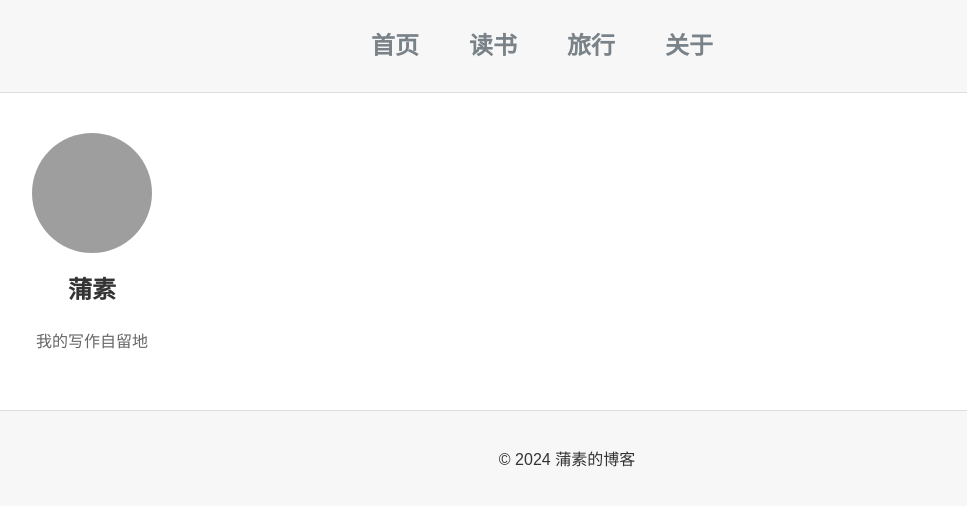
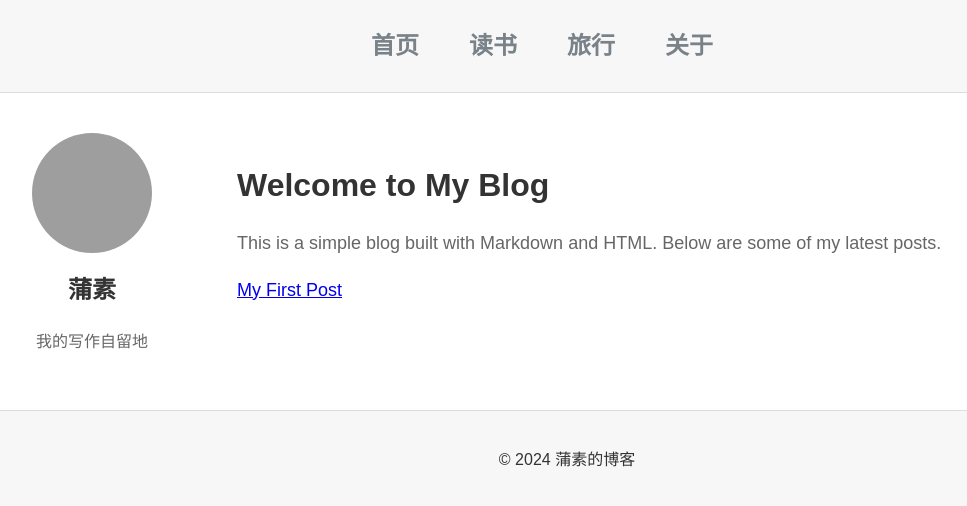
Before and after one commit to pususu/skills-github-pages, a Jekyll site: the page built from index.md, in a window 1280 px wide. Shown: the top 506 px of the page, without its empty margins (73-1040 px from the left). Built offline with Jekyll 4.4.1, drawn with Linux system fonts in a browser that asks for light colours; our own code applies the rules of GitHub Pages for plain Markdown files; grey boxes are pictures that could not be loaded.

Commit message:
Update index.md

```diff
--- a/index.md
+++ b/index.md
@@ -1,3 +1,10 @@
 ---
+layout: default
 title: "Welcome to My Blog"
 ---
+
+# Welcome to My Blog
+
+This is a simple blog built with Markdown and HTML. Below are some of my latest posts.
+
+[My First Post](./my-first-post.html)
```
